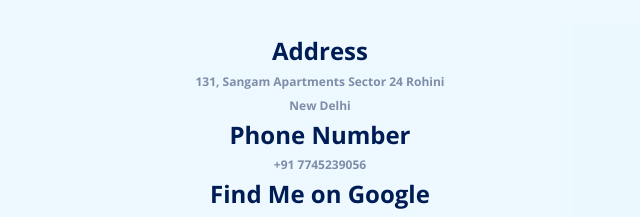
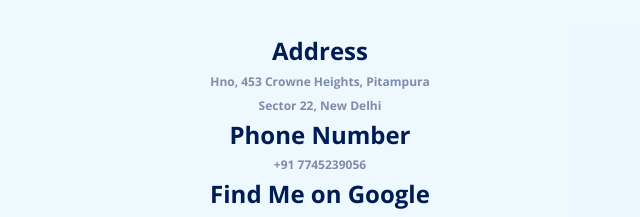
Before and after one commit to ashish4zemoso/dev-portfolio, a plain HTML site: page contact.html in a window 1280 px wide. Shown: the part 504-721 px from the top of the page, 125-765 px from the left. Drawn offline with nearby package versions, Linux system fonts and the light colour scheme.

Commit message:
fixing some dummy contact-us values

```diff
--- a/contact.html
+++ b/contact.html
@@ -195,7 +195,7 @@
       <section class="contact-address">
         <section class="contact-address-details">
           <h2>Address</h2>
-          <p>131, Sangam Apartments Sector 24 Rohini New Delhi</p>
+          <p>Hno, 453 Crowne Heights, Pitampura Sector 22, New Delhi</p>
           <h2>Phone Number</h2>
           <p>+91 7745239056</p>
           <h2>Find Me on Google Maps!</h2>
```
